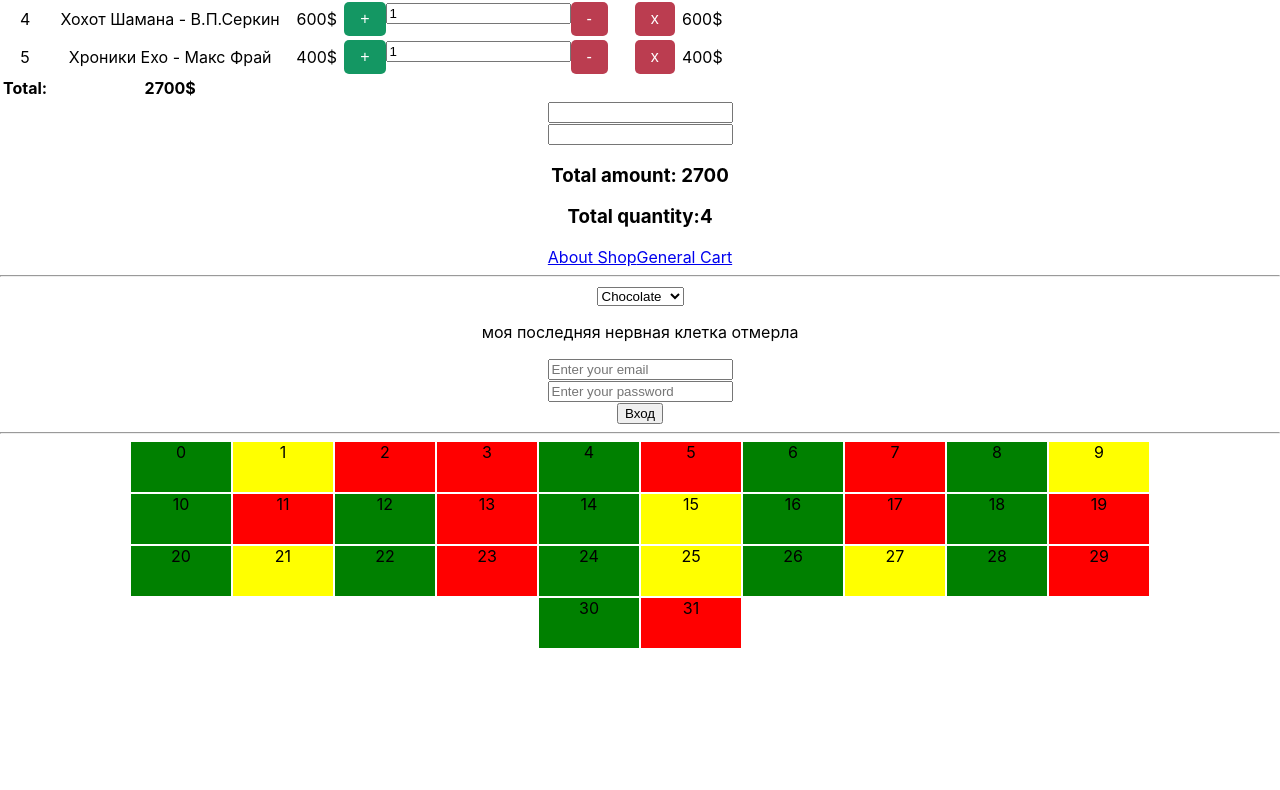
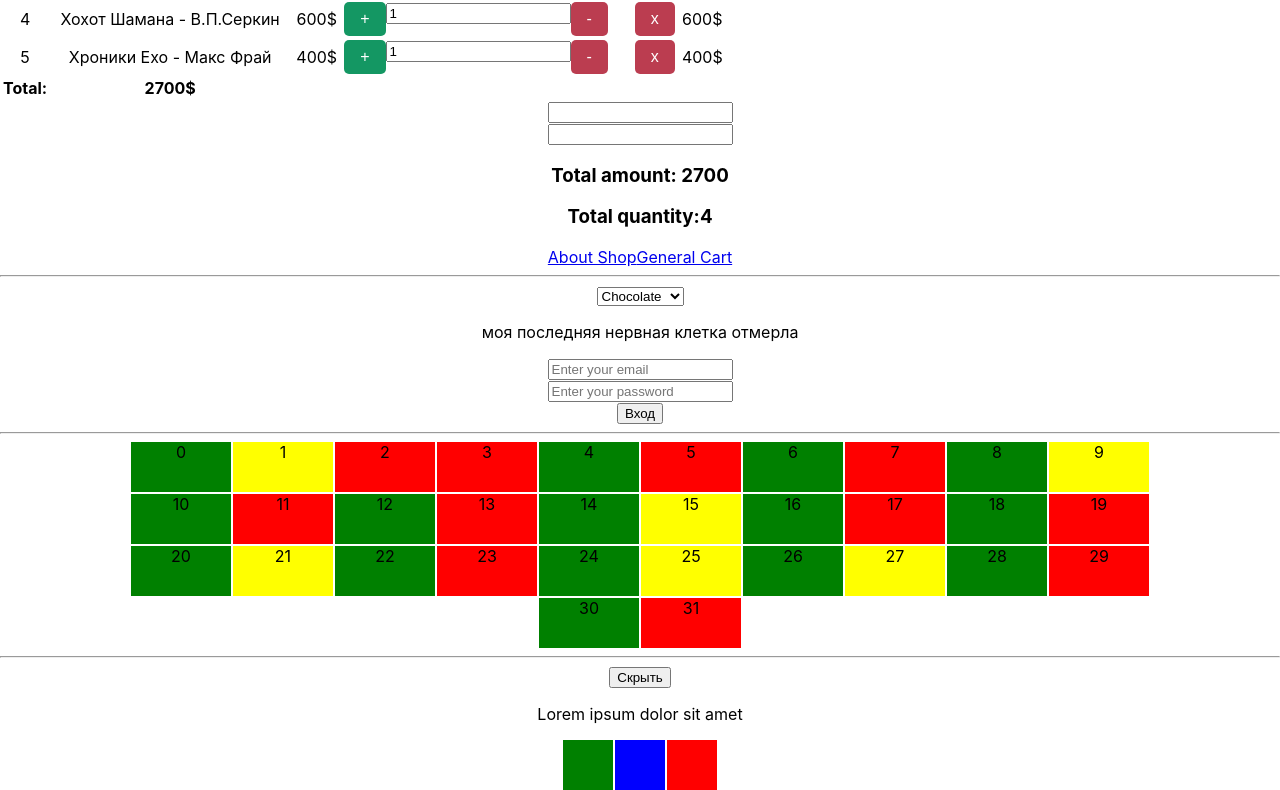
Before and after one commit to sailent/FE_course-5, a React (Create React App) app in the folder course-5.2/: page / in a window 1280 px wide. Shown: the part 1395-2185 px from the top of the page. Before the commit the page ends 2043 px from the top, so only its background shows below. Built offline with nearby package versions, Linux system fonts and the light colour scheme.

Commit message:
HW-11 FuncComp v1.0.0

```diff
--- a/course-5.2/src/App.css
+++ b/course-5.2/src/App.css
@@ -173,7 +173,7 @@ h4 {
   background-color: rgb(239, 110, 110);
 }
 
-.shopItem-container.list>.addButton {
+.shopItem-container.list > .addButton {
   margin-left: 60px;
 }
 
@@ -212,9 +212,14 @@ h4 {
   background-color: red;
 }
 
+.blue {
+  background-color: blue;
+}
+
 .red,
 .yellow,
-.green {
+.green,
+.blue {
   margin: 0px;
   height: 100%;
 }
@@ -229,7 +234,11 @@ h4 {
   margin-right: auto;
   width: 80%;
 }
-.container__number{
+.container__number {
   width: 100px !important;
   height: 50px;
 }
+.box {
+  width: 50px;
+  height: 50px;
+}
--- a/course-5.2/src/App.js
+++ b/course-5.2/src/App.js
@@ -9,6 +9,7 @@ import BookCart from './components/BookCart';
 import Select from './components/Select';
 import LoginPass from './components/LoginPass';
 import NumberGenerator from './components/NumberGenerator';
+import HideAndSeekComponents from './components/SwitchComponent';
 
 export default function App() {
   return (
@@ -25,6 +26,7 @@ export default function App() {
       <Select />
       <LoginPass />
       <NumberGenerator />
+      <HideAndSeekComponents />
     </div>
   );
 }
--- a/course-5.2/src/components/NumberChecker.js
+++ b/course-5.2/src/components/NumberChecker.js
@@ -1,7 +1,6 @@
-import PropTypes from 'prop-types';
+import { PropTypes } from 'prop-types';
 
-export default function NumberChecker(n) {
-  const number = n;
+export default function NumberChecker({ n }) {
   const isPrime = (num) => {
     let color = 'red';
     if (num === 1) color = 'yellow';
@@ -15,12 +14,12 @@ export default function NumberChecker(n) {
     return <p className={color}>{num}</p>;
   };
   return (
-    <div key={number} className="container__number">
-      {isPrime(number.n)}
+    <div className="container__number">
+      {isPrime(n)}
     </div>
   );
 }
 
-NumberChecker.prototypes = {
+NumberChecker.propTypes = {
   n: PropTypes.number.isRequired,
 };
--- /dev/null
+++ b/course-5.2/src/components/SwitchComponent.js
@@ -0,0 +1,93 @@
+import { useRef } from 'react';
+
+export default function HideAndSeekComponents() {
+  const refOfParagraph = useRef(null);
+  const refOfButton = useRef(null);
+
+  const refOfBox1 = useRef(null);
+  const refOfBox2 = useRef(null);
+  const refOfBox3 = useRef(null);
+
+  const hideParagraph = () => {
+    if (refOfButton.current.value === 'Скрыть') {
+      refOfParagraph.current.style.display = 'none';
+      refOfButton.current.value = 'Показать';
+    } else {
+      refOfParagraph.current.style.display = 'block';
+      refOfButton.current.value = 'Скрыть';
+    }
+  };
+
+  const hideBox = (e) => {
+    const { className } = e.target;
+    switch (className) {
+      case 'green box':
+        refOfBox1.current.hidden = true;
+        refOfBox3.current.hidden = false;
+        break;
+      case 'blue box':
+        if (
+          refOfBox1.current.hidden === true
+          && refOfBox3.current.hidden === true
+        ) {
+          refOfBox1.current.hidden = false;
+          refOfBox3.current.hidden = false;
+        } else {
+          refOfBox1.current.hidden = true;
+          refOfBox3.current.hidden = true;
+        }
+
+        break;
+      case 'red box':
+        refOfBox3.current.hidden = true;
+        refOfBox1.current.hidden = false;
+        break;
+      default:
+        break;
+    }
+  };
+
+  return (
+    <div>
+      <hr />
+      <div>
+        <input
+          type="button"
+          ref={refOfButton}
+          value="Скрыть"
+          onClick={hideParagraph}
+        />
+        <p ref={refOfParagraph}>Lorem ipsum dolor sit amet</p>
+      </div>
+      <div className="container">
+        <div
+          ref={refOfBox1}
+          role="button"
+          tabIndex={0}
+          aria-label="green box"
+          className="green box"
+          onClick={hideBox}
+          onKeyDown={hideBox}
+        />
+        <div
+          ref={refOfBox2}
+          role="button"
+          tabIndex={-1}
+          aria-label="blue box"
+          className="blue box"
+          onClick={hideBox}
+          onKeyDown={hideBox}
+        />
+        <div
+          ref={refOfBox3}
+          role="button"
+          tabIndex={-2}
+          aria-label="red box"
+          className="red box"
+          onClick={hideBox}
+          onKeyDown={hideBox}
+        />
+      </div>
+    </div>
+  );
+}
```
Also changed, not shown: course-5.2/src/components/BookCart.js (+36 -40 lines), course-5.2/src/components/Select.js (+6 -6 lines). Lines whose indentation alone changed are shown as unchanged.
